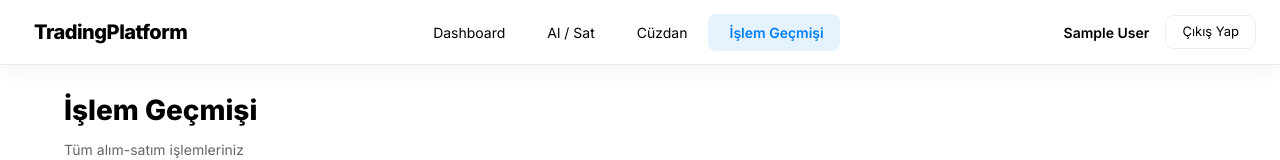
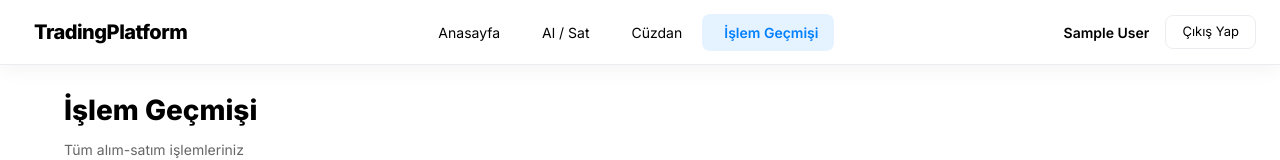
Before and after one commit to oktay-b/isubahareticaretdeploy, a Next.js app in the folder frontend/: page /history in a window 1280 px wide. Shown: the top 160 px of the page. Built offline with nearby package versions, Linux system fonts and the light colour scheme; no server answers; sample sign-in values are in the browser's storage.

Commit message:
minik fix

```diff
--- a/frontend/src/components/Navbar.tsx
+++ b/frontend/src/components/Navbar.tsx
@@ -6,7 +6,7 @@ import { useStore } from '@/store/useStore';
 import { useEffect, useState } from 'react';
 
 const navLinks = [
-  { href: '/dashboard', label: 'Dashboard', icon: '' },
+  { href: '/dashboard', label: 'Anasayfa', icon: '' },
   { href: '/trade', label: 'Al / Sat', icon: '' },
   { href: '/wallet', label: 'Cüzdan', icon: '' },
   { href: '/history', label: 'İşlem Geçmişi', icon: '' },
```
